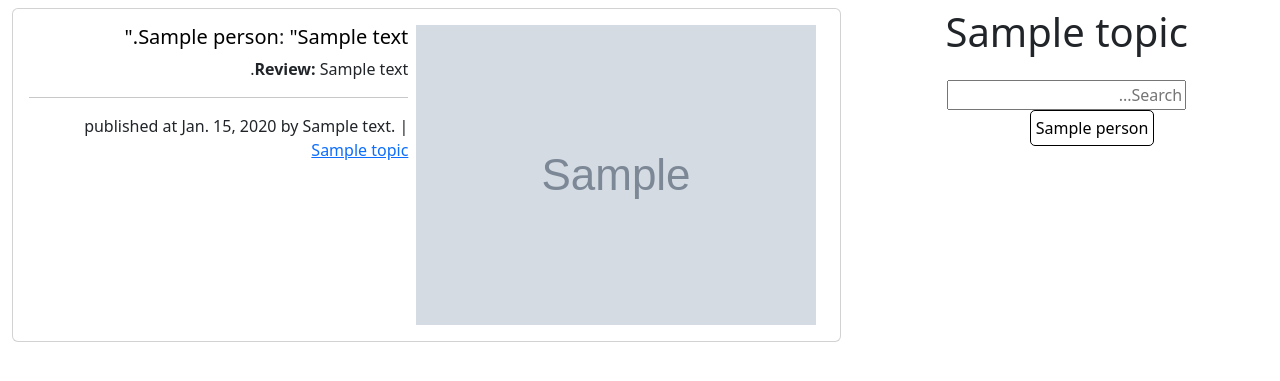
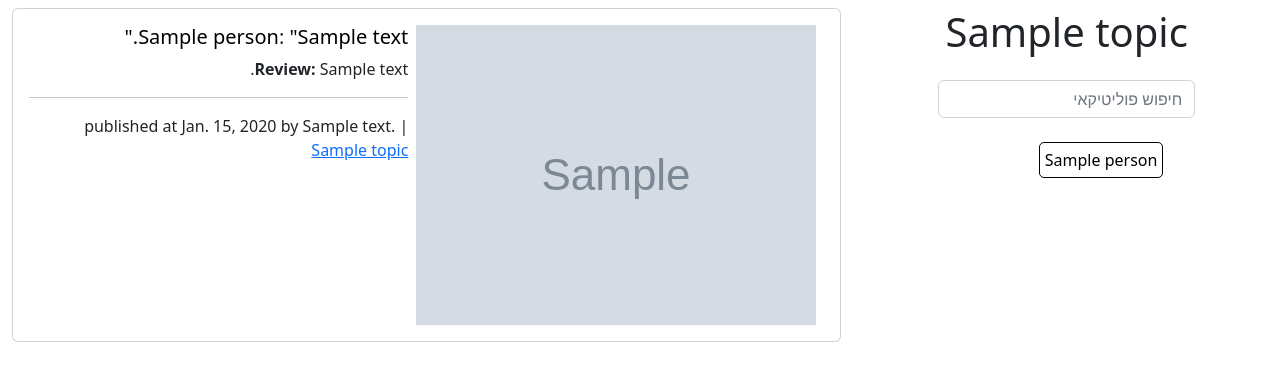
Before and after one commit to nonZero/TruePolitics, a Django app: page /t/1/ in a window 1280 px wide. Shown: the part 56-437 px from the top of the page. Run offline with Django 4.2, Linux system fonts and the light colour scheme; tables that the repository leaves empty hold one stand-in row (values such as "Sample post"); grey boxes marked "Sample" are stand-in pictures; some libraries are stand-ins or nearby versions.

Commit message:
search form

```diff
--- a/statements/templates/statements/topic_detail.html
+++ b/statements/templates/statements/topic_detail.html
@@ -25,14 +25,17 @@
                             }
                         }"
                     >
+
                         <input x-model="search"
-                               placeholder="Search...">
+                               placeholder="חיפוש פוליטיקאי"
+                                 class="form-control mb-4"
+                        >
 
                         <ul class="sidebar-buttons">
                             <template x-for="item in filteredItems"
                                       :key="item.name">
                                 <a class="button "
-                                   x-bind:href="item.url"
+                                   :href="item.url"
                                    x-text="item.name">
                                 </a>
 
@@ -54,7 +57,7 @@
 
     {{ view.get_people_names|json_script:"people" }}
     <script>
-      const people = JSON.parse(document.getElementById('people').textContent);
-      console.log(people);
+        const people = JSON.parse(document.getElementById('people').textContent);
+        console.log(people);
     </script>
 {% endblock %}
```
